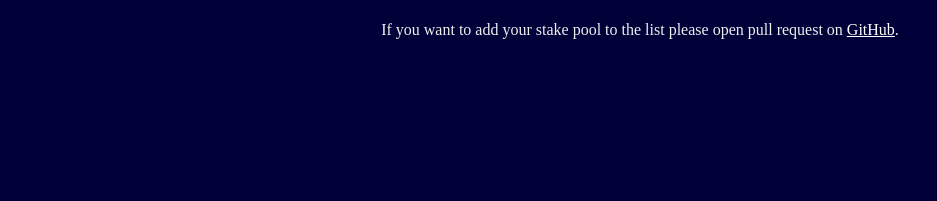
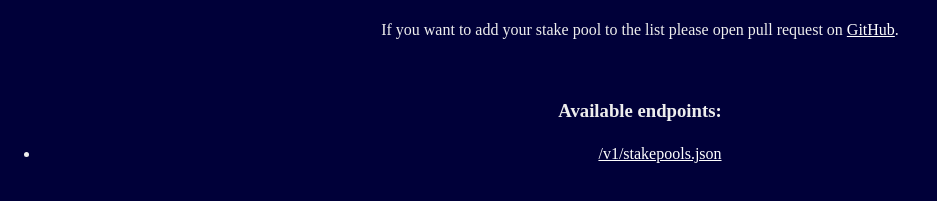
Before and after one commit to EXCCoin/excc-api, a plain HTML site: page index.html in a window 1280 px wide. Shown: the part 249-450 px from the top of the page, without its empty margins (0-937 px from the left). Drawn offline with Linux system fonts and the light colour scheme.

Commit message:
List available endpoints

```diff
--- a/index.html
+++ b/index.html
@@ -17,6 +17,12 @@
         <img src="img/logo.png">
         <h1>ExchangeCoin Static API Mock</h1>
         <p>If you want to add your stake pool to the list please open pull request on <a href="https://github.com/EXCCoin/excc-api">GitHub</a>.</p>
+
+        <br>
+        <h3>Available endpoints:</h3>
+        <ul>
+            <li><a href="v1/stakepools.json">/v1/stakepools.json</a></li>
+        </ul>
     </div>
 </body>
 
```
